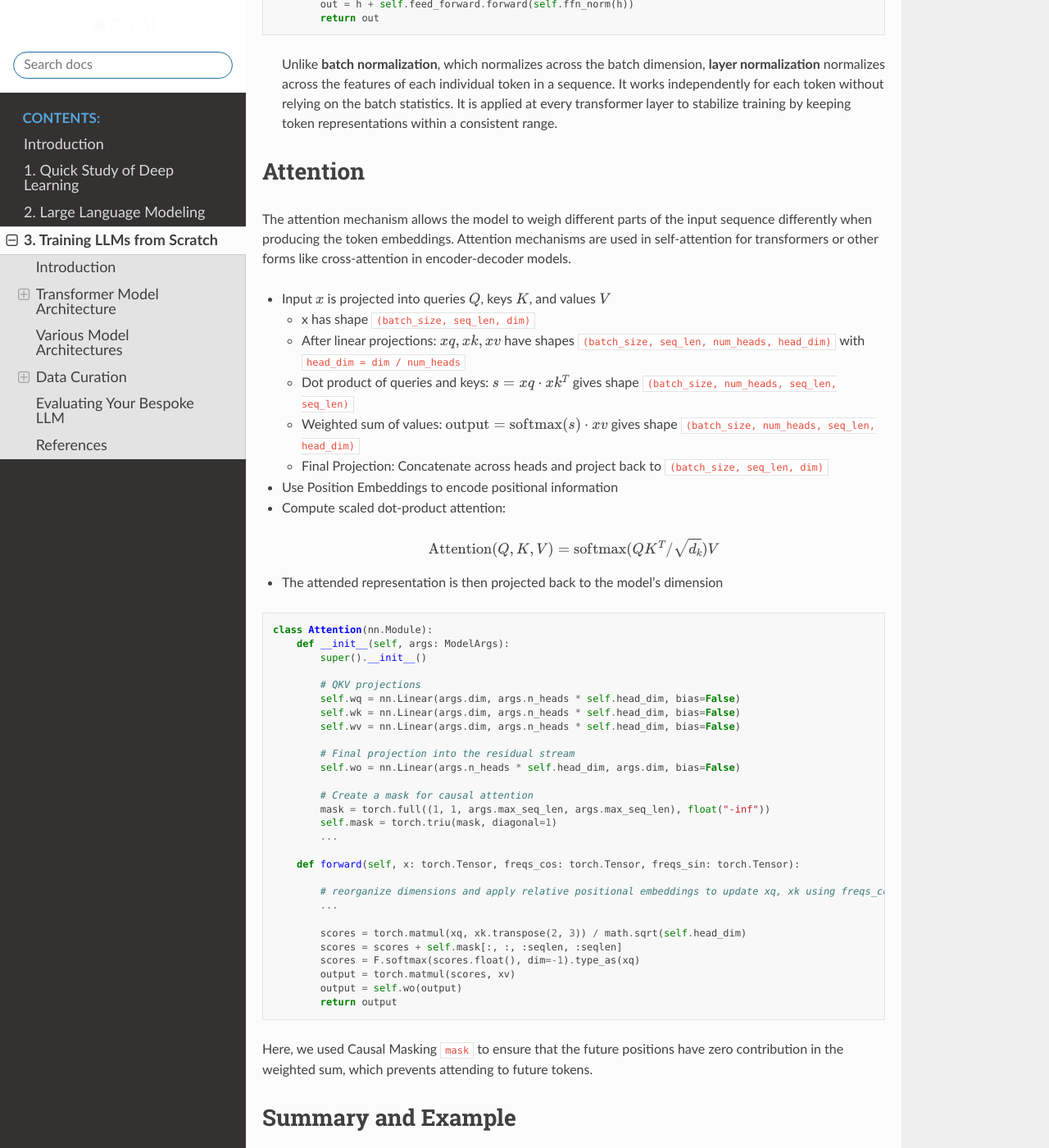
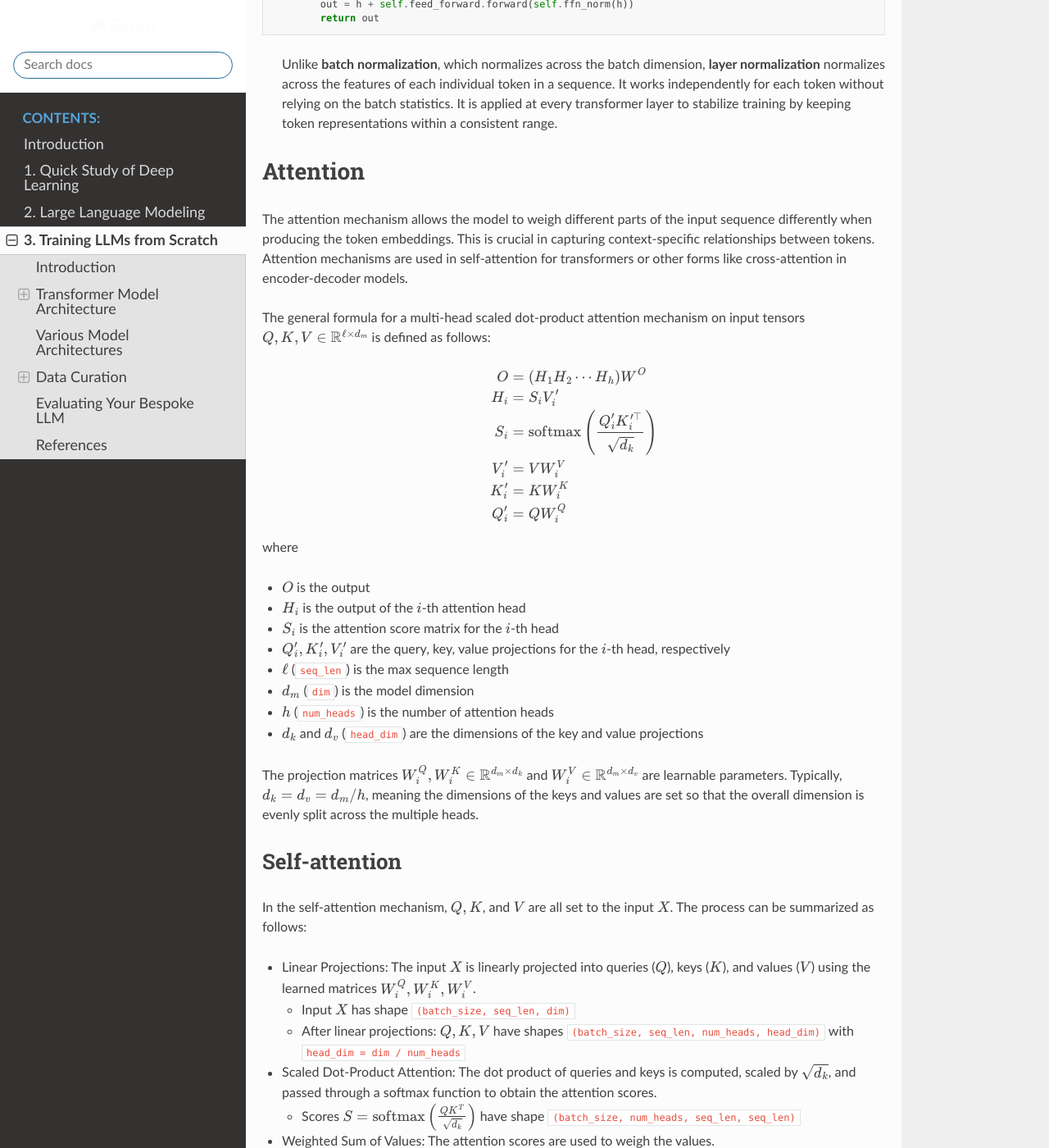
Before and after one commit to JieGroup/GenAI, a Sphinx documentation site: the page built from docs/source/training/index.md, in a window 1280 px wide and 1400 px high, scrolled down 3018 px. Shown: the whole window at 82% size. Built offline with Sphinx 7.4.7 and the Read the Docs theme 2.0.0, drawn with Linux system fonts in a browser that asks for light colours; formulas are drawn with MathJax 3; some of the changed text lies outside the part shown.

Commit message:
update llm notes

````diff
--- a/docs/source/training/index.md
+++ b/docs/source/training/index.md
@@ -150,25 +150,52 @@ class TransformerBlock(nn.Module):
 
 ### Attention
 
-The attention mechanism allows the model to weigh different parts of the input sequence differently when producing the token embeddings. Attention mechanisms are used in self-attention for transformers or other forms like cross-attention in encoder-decoder models.
+The attention mechanism allows the model to weigh different parts of the input sequence differently when producing the token embeddings. This is crucial in capturing context-specific relationships between tokens. Attention mechanisms are used in self-attention for transformers or other forms like cross-attention in encoder-decoder models.
 
-- Input $x$ is projected into queries $Q$, keys $K$, and values $V$
-
-  - x has shape `(batch_size, seq_len, dim)`
-  - After linear projections: $xq, xk, xv$ have shapes `(batch_size, seq_len, num_heads, head_dim)` with `head_dim = dim / num_heads`
-  - Dot product of queries and keys: $s = xq \cdot xk^T$ gives shape `(batch_size, num_heads, seq_len, seq_len)`
-  - Weighted sum of values: $\textrm{output}=\textrm{softmax}(s) \cdot xv$ gives shape `(batch_size, num_heads, seq_len, head_dim)`
-  - Final Projection: Concatenate across heads and project back to `(batch_size, seq_len, dim)`
-
-- Use Position Embeddings to encode positional information
-
-- Compute scaled dot-product attention:
+The general formula for a multi-head scaled dot-product attention mechanism on input tensors $Q, K, V \in \mathbb{R}^{\ell \times d_m}$ is defined as follows:
 
 $$
-\textrm{Attention}(Q,K,V) = \textrm{softmax}(QK^T / \sqrt{d_k}) V
+\begin{aligned}
+O & =\left(H_1 H_2 \cdots H_h\right) W^O \\
+H_i & =S_i V_i^{\prime} \\
+S_i & =\operatorname{softmax}\left(\frac{Q_i^{\prime} K_i^{\prime \top}}{\sqrt{d_k}}\right) \\
+V_i^{\prime} & =V W_i^V \\
+K_i^{\prime} & =K W_i^K \\
+Q_i^{\prime} & =Q W_i^Q
+\end{aligned}
 $$
 
-- The attended representation is then projected back to the model's dimension
+where
+- $O$ is the output
+- $H_i$ is the output of the $i$-th attention head
+- $S_i$ is the attention score matrix for the $i$-th head
+- $Q_i^{\prime}, K_i^{\prime}, V_i^{\prime}$ are the query, key, value projections for the $i$-th head, respectively
+- $\ell$ (`seq_len`) is the max sequence length
+- $d_m$ (`dim`) is the model dimension
+- $h$ (`num_heads`) is the number of attention heads
+- $d_k$ and $d_v$ (`head_dim`) are the dimensions of the key and value projections
+
+The projection matrices $W_i^Q, W_i^K \in \mathbb{R}^{d_m \times d_k}$ and $W_i^V \in \mathbb{R}^{d_m \times d_v}$ are learnable parameters. Typically,$d_k=d_v=d_m / h$, meaning the dimensions of the keys and values are set so that the overall dimension is evenly split across the multiple heads.
+
+#### Self-attention
+
+In the self-attention mechanism, $Q, K$, and $V$ are all set to the input $X$.
+The process can be summarized as follows:
+
+- Linear Projections: The input $X$ is linearly projected into queries ($Q$), keys ($K$), and values ($V$) using the learned matrices $W_i^Q, W_i^K, W_i^V$.
+  - Input $X$ has shape `(batch_size, seq_len, dim)`
+  - After linear projections: $Q, K, V$ have shapes `(batch_size, seq_len, num_heads, head_dim)` with `head_dim = dim / num_heads`
+
+- Scaled Dot-Product Attention: The dot product of queries and keys is computed, scaled by $\sqrt{d_k}$, and passed through a softmax function to obtain the attention scores.
+  - Scores $S = \text{softmax}\left(\frac{Q K^T}{\sqrt{d_k}}\right)$ have shape `(batch_size, num_heads, seq_len, seq_len)`
+
+- Weighted Sum of Values: The attention scores are used to weigh the values.
+  - The weighted sum $\text{output} = S V$ results in a tensor with shape `(batch_size, num_heads, seq_len, head_dim)`
+
+- Concatenate and Project: The outputs from all attention heads are concatenated and linearly projected back to the model dimension $d_m$.
+  - Final output shape: `(batch_size, seq_len, dim)`
+
+#### Self-attention implementation
 
 ```python
 class Attention(nn.Module):
@@ -591,19 +618,3 @@ This lecture note includes code examples and concepts adapted from the following
 
 - TinyStories: How Small Can Language Models Be and Still Speak
 Coherent English? [paper](https://arxiv.org/pdf/2305.07759), [data](https://huggingface.co/datasets/roneneldan/TinyStories)
-
-<!--
-Definition 1 (Standard Attention). The (multi-head) scaled dot-product attention on input tensors $Q, K, V \in \mathbb{R}^{\ell \times d_m}$ is defined as)
-$$
-\begin{aligned}
-O & =\left(H_1 H_2 \cdots H_h\right) W^O \\
-H_i & =S_i V_i^{\prime} \\
-S_i & =\operatorname{softmax}\left(\frac{Q_i^{\prime} K_i^{\prime \top}}{\sqrt{d_k}}\right) \\
-V_i^{\prime} & =V W_i^V \\
-K_i^{\prime} & =K W_i^K \\
-Q_i^{\prime} & =Q W_i^Q
-\end{aligned}
-$$
-where $O$ is the output; $Q_i^{\prime}, K_i^{\prime}, V_i^{\prime}, S_i$, and $H_i$ are the query, key, value, attention score, and head value of the $i$-th head, respectively. The natural numbers $\ell, d_m$ and $h$ are the context length, model dimension, and number of heads, respectively. Moreover, $W_i^Q, W_i^K \in \mathbb{R}^{d_m \times d_k}$ and $W_i^V \in \mathbb{R}^{d_m \times d_v}$, where $d_k$ and $d_v$ are the key and value dimensions, respectively.
-Parameters $d_m, d_k, d_v$ and $h$ are often chosen so that $d_k=d_v=d_m / h$, and in most recent models, including Transformer models, $Q, K$, and $V$ are set to $X$, a single input tensor; whereby, the attention mechanism is called self-attention.
--->
````
Also changed, not shown: other parts of docs/source/training/index.md (+1 -1 lines).
